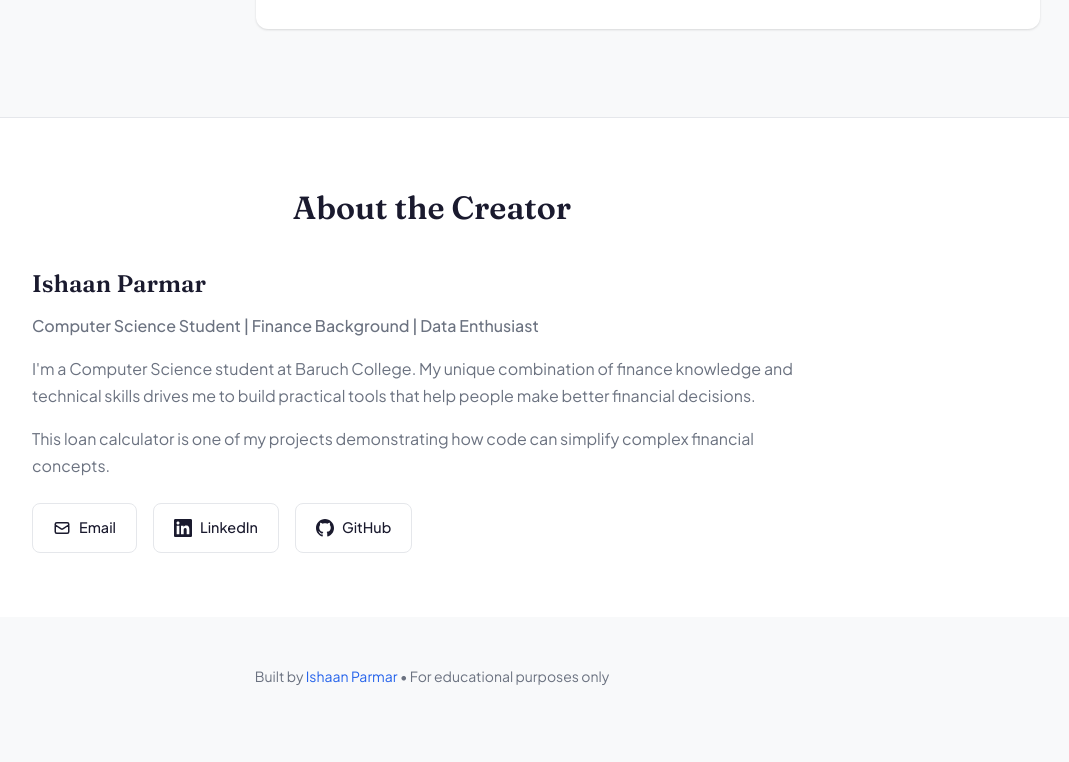
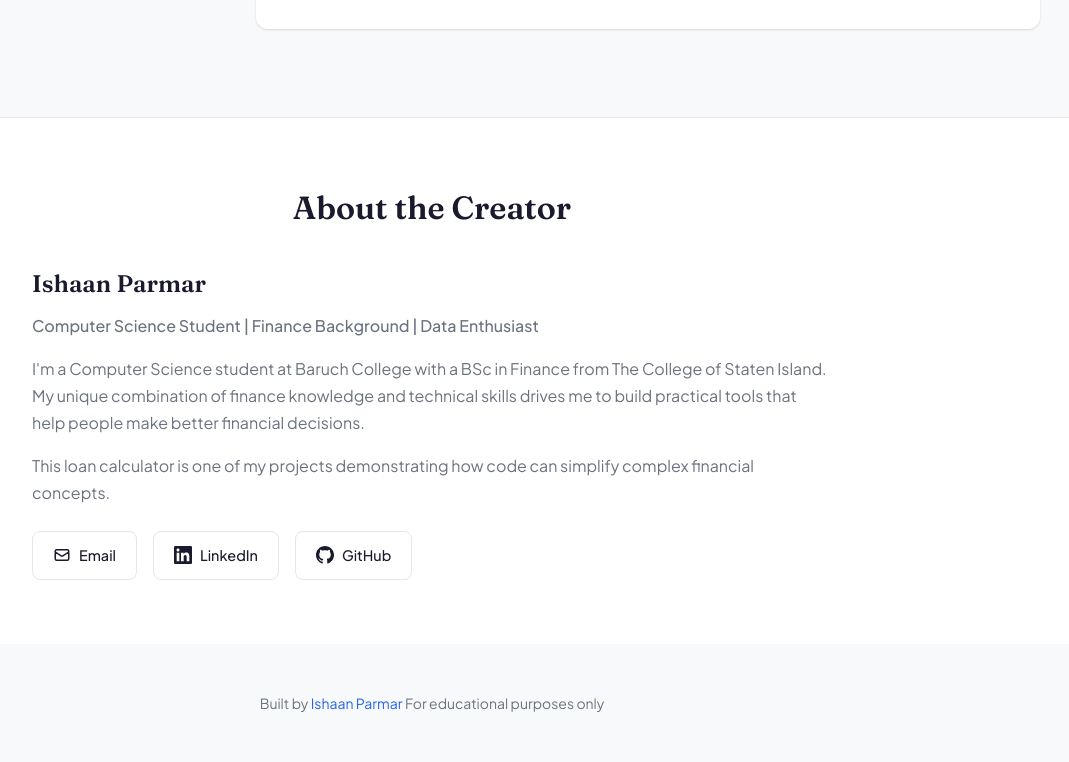
Before and after one commit to ishaanparm/loanly-Project, a plain HTML site: page index.html in a window 1280 px wide. Shown: the part 2041-2803 px from the top of the page, without its empty margins (208-1277 px from the left). Before the commit the page ends 2776 px from the top, so only its background shows below. Drawn offline with nearby package versions, Linux system fonts and the light colour scheme.

Commit message:
Update index.html

```diff
--- a/index.html
+++ b/index.html
@@ -1233,7 +1233,7 @@
                 <div class="about-text">
                     <h3>Ishaan Parmar</h3>
                     <p class="about-tagline">Computer Science Student | Finance Background | Data Enthusiast</p>
-                    <p>I'm a Computer Science student at Baruch College. My unique combination of finance knowledge and technical skills drives me to build practical tools that help people make better financial decisions.</p>
+                    <p>I'm a Computer Science student at Baruch College with a BSc in Finance from The College of Staten Island. My unique combination of finance knowledge and technical skills drives me to build practical tools that help people make better financial decisions.</p>
                     <p> This loan calculator is one of my projects demonstrating how code can simplify complex financial concepts.</p>
                     <div class="about-links">
                         <a href="mailto:ishaanparmar@icloud.com" class="about-link">
@@ -1261,7 +1261,7 @@
     </section>
 
     <footer>
-        <p>Built by <a href="https://ishaanparm.github.io">Ishaan Parmar</a> • For educational purposes only</p>
+        <p>Built by <a href="https://github.com/ishaanparm">Ishaan Parmar</a> For educational purposes only</p>
     </footer>
 
     <script>
```
